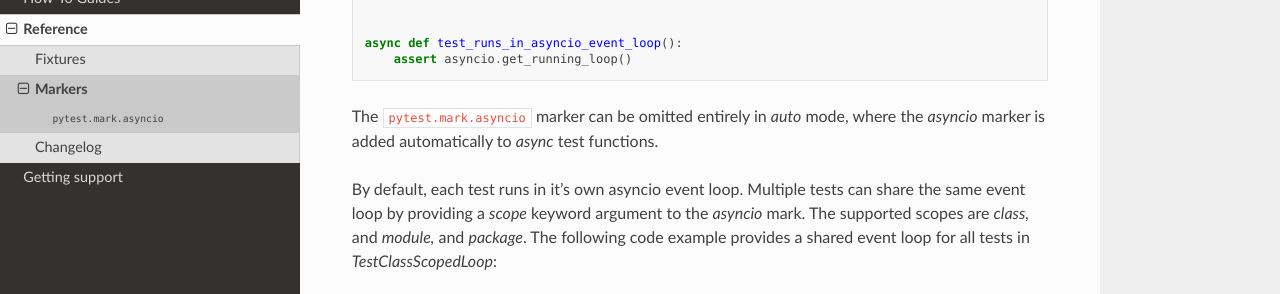
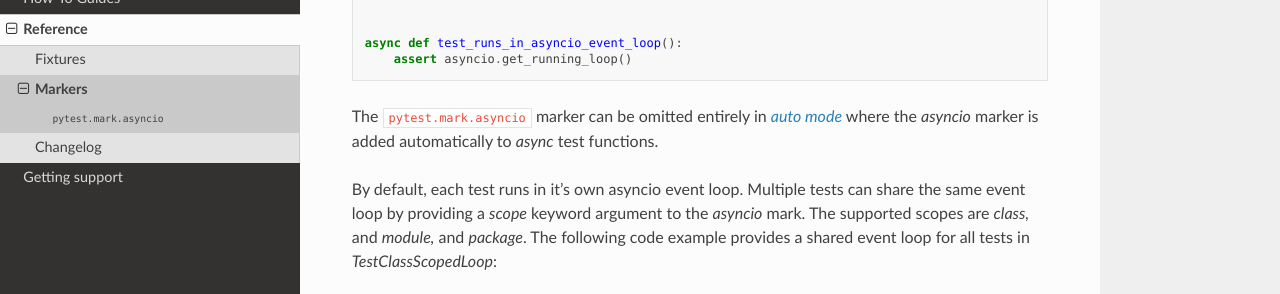
Before and after one commit to pytest-dev/pytest-asyncio, a Sphinx documentation site: the page built from docs/source/reference/markers/index.rst, in a window 1280 px wide and 900 px high, scrolled down 483 px, cut to the strip 151-445 px from the top of the window. Built offline with Sphinx 7.4.7 and the Read the Docs theme 2.0.0, drawn with Linux system fonts in a browser that asks for light colours; pages that are not in the unit, such as notebooks, are missing from menus.

Commit message:
[docs] Link to auto mode concept from marker reference.
Signed-off-by: Michael Seifert <m.seifert@digitalernachschub.de>

```diff
--- a/docs/source/reference/markers/index.rst
+++ b/docs/source/reference/markers/index.rst
@@ -15,7 +15,7 @@ Multiple async tests in a single class or module can be marked using |pytestmark
 .. include:: function_scoped_loop_pytestmark_strict_mode_example.py
     :code: python
 
-The ``pytest.mark.asyncio`` marker can be omitted entirely in *auto* mode, where the *asyncio* marker is added automatically to *async* test functions.
+The ``pytest.mark.asyncio`` marker can be omitted entirely in |auto mode|_ where the *asyncio* marker is added automatically to *async* test functions.
 
 By default, each test runs in it's own asyncio event loop.
 Multiple tests can share the same event loop by providing a *scope* keyword argument to the *asyncio* mark.
```
Also changed, not shown: other parts of docs/source/reference/markers/index.rst (+2 -0 lines).
